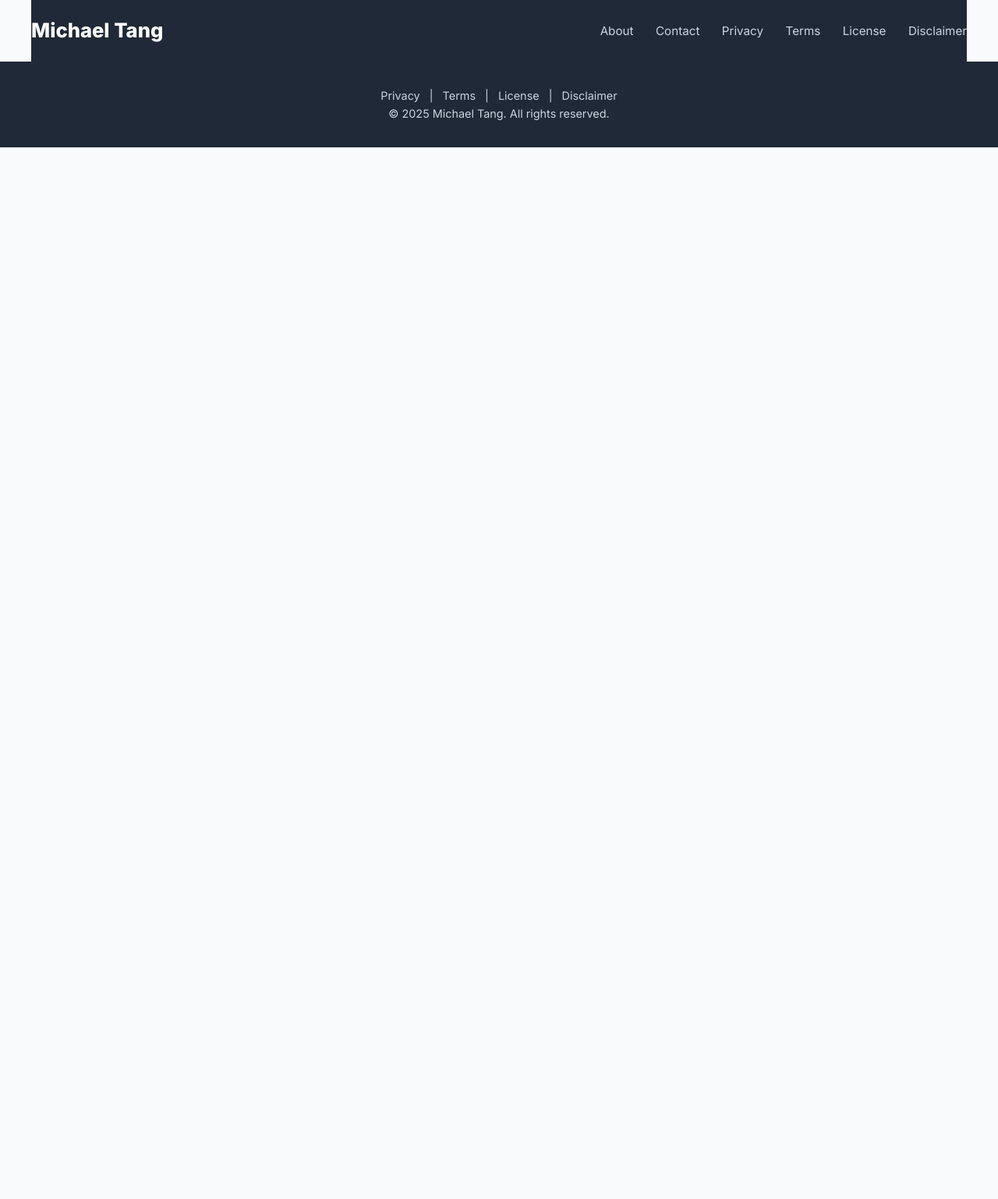
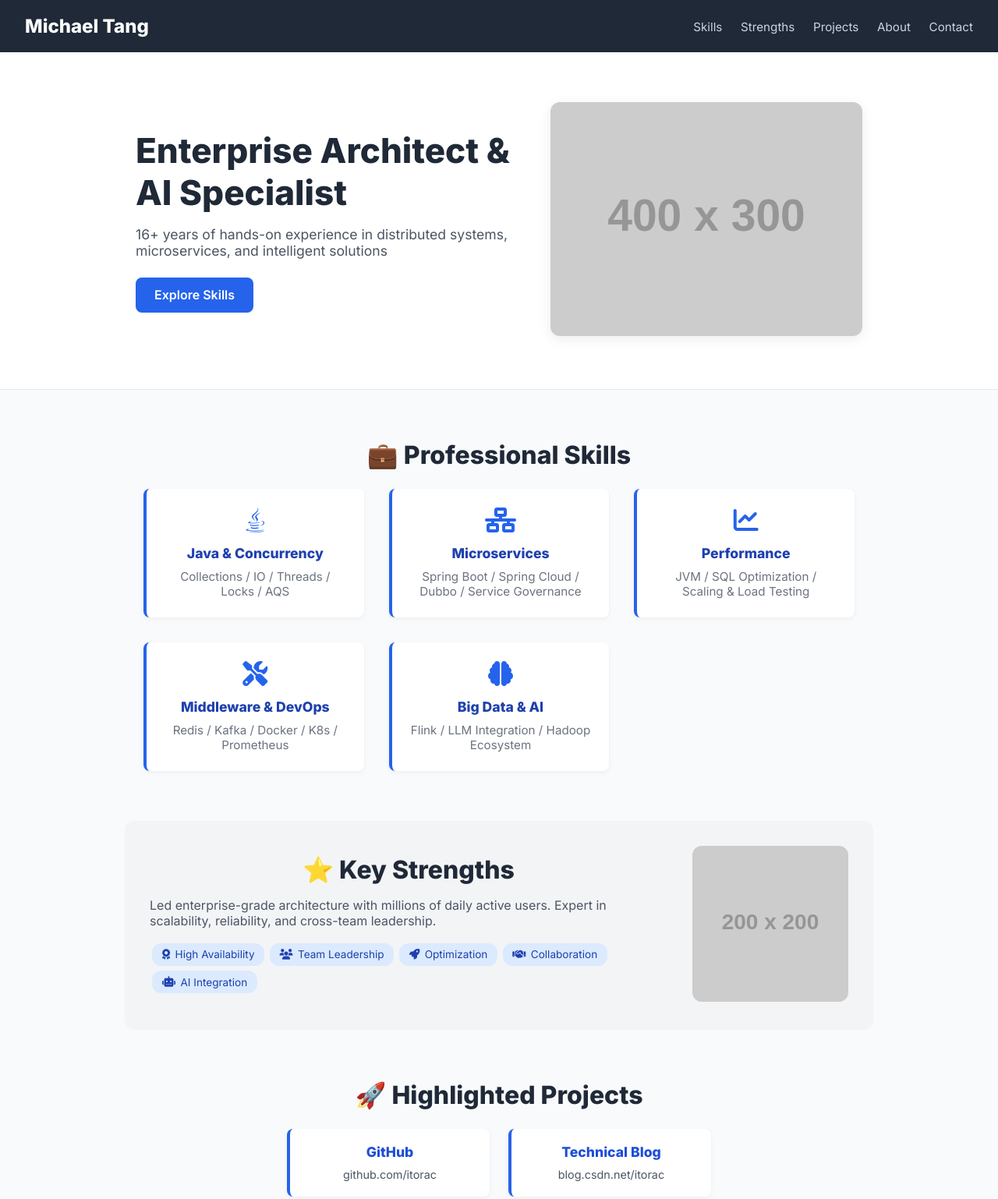
Before and after one commit to itorac/itorac.github.io, a plain HTML site: page index.html in a window 1280 px wide. Shown: the top 1538 px of the page at 78% size. Before the commit the page ends 800 px from the top, so only its background shows below. Drawn offline with Linux system fonts and the light colour scheme; placeholder pictures from the web are drawn by us.

Commit message:
Update index.html

```diff
--- a/index.html
+++ b/index.html
@@ -1,203 +1,193 @@
 <!DOCTYPE html>
 <html lang="en">
 <head>
-  <meta charset="UTF-8" />
-  <meta name="viewport" content="width=device-width, initial-scale=1.0" />
+  <meta charset="UTF-8">
+  <meta name="viewport" content="width=device-width, initial-scale=1.0">
+  <meta name="description" content="Michael Tang – Enterprise Architect & AI Specialist with 16+ years in distributed systems and intelligent solutions">
   <title>Michael Tang | Enterprise Architect & AI Specialist</title>
-  <link href="https://fonts.googleapis.com/css2?family=Inter:wght@400;600;800&display=swap" rel="stylesheet" />
-  <link rel="stylesheet" href="https://cdnjs.cloudflare.com/ajax/libs/font-awesome/6.4.0/css/all.min.css" />
+  <link rel="preconnect" href="https://fonts.googleapis.com">
+  <link rel="preconnect" href="https://fonts.gstatic.com" crossorigin>
+  <link href="https://fonts.googleapis.com/css2?family=Inter:wght@400;600;800&display=swap" rel="stylesheet">
+  <link rel="stylesheet" href="https://cdnjs.cloudflare.com/ajax/libs/font-awesome/6.4.0/css/all.min.css">
   <style>
-    :root {
-      --primary: #3b82f6;
-      --dark: #1f2937;
-      --gray: #6b7280;
-      --light: #f9fafc;
-    }
-    * {
-      margin: 0;
-      padding: 0;
-      box-sizing: border-box;
-    }
-    html {
-      scroll-behavior: smooth;
-    }
-    body {
-      font-family: 'Inter', sans-serif;
-      background: var(--light);
-      color: var(--dark);
-      line-height: 1.6;
-    }
-    .container {
-      max-width: 1200px;
-      margin: auto;
-      padding: 0 1.5rem;
-    }
+    * { margin: 0; padding: 0; box-sizing: border-box; }
+    html { scroll-behavior: smooth; }
+    body { font-family: 'Inter', sans-serif; color: #333; background: #f9fafc; }
+
     .navbar {
-      background: var(--dark);
-      padding: 1.2rem 0;
-      display: flex;
-      justify-content: space-between;
-      align-items: center;
+      display: flex; justify-content: space-between; align-items: center;
+      padding: 1.2rem 2rem; background: #1f2937;
     }
     .navbar .logo {
-      color: #fff;
-      font-size: 1.6rem;
-      font-weight: 800;
-      text-decoration: none;
+      font-size: 1.5rem; font-weight: 800; color: #fff; text-decoration: none;
     }
-    .nav-links a {
-      margin-left: 1.5rem;
-      color: #cbd5e1;
-      text-decoration: none;
-      font-size: 0.95rem;
-      transition: color 0.3s;
+    .navbar .nav-links a {
+      margin-left: 1.2rem; color: #cbd5e1; text-decoration: none; font-size: 0.95rem;
     }
-    .nav-links a:hover {
-      color: #fff;
+    .navbar .nav-links a:hover { color: #fff; }
+
+    .hero-image-text {
+      display: flex; flex-wrap: wrap; align-items: center; justify-content: center;
+      gap: 2rem; background: #fff; padding: 4rem 2rem; border-bottom: 1px solid #e5e7eb;
+    }
+    .hero-text { flex: 1 1 300px; max-width: 500px; }
+    .hero-text h1 {
+      font-size: 2.75rem; color: #1f2937; font-weight: 800; margin-bottom: 1rem;
+    }
+    .hero-text p {
+      font-size: 1.1rem; color: #4b5563; margin-bottom: 1.5rem;
+    }
+    .btn {
+      display: inline-block; padding: 0.8rem 1.5rem; background: #2563eb; color: #fff;
+      border-radius: 8px; font-weight: 600; text-decoration: none;
+    }
+    .btn:hover { background: #1d4ed8; }
+    .hero-image img {
+      max-width: 100%; height: auto; border-radius: 12px;
+      box-shadow: 0 4px 16px rgba(0,0,0,0.08);
     }
 
-    .hero-image-text {
-      display: flex;
-      flex-wrap: wrap;
-      align-items: center;
-      justify-content: center;
-      padding: 4rem 0;
-      background: #fff;
-      gap: 2rem;
-      border-bottom: 1px solid #e5e7eb;
+    .section { max-width: 960px; margin: 4rem auto; padding: 0 1.5rem; }
+    .section h2 {
+      font-size: 2rem; color: #1f2937; margin-bottom: 1.5rem; text-align: center; font-weight: 700;
     }
-    .hero-text {
-      flex: 1 1 300px;
-      max-width: 500px;
+
+    .skills-grid {
+      display: grid; grid-template-columns: repeat(auto-fit, minmax(220px, 1fr)); gap: 2rem;
     }
-    .hero-text h1 {
-      font-size: 2.8rem;
-      font-weight: 800;
-      margin-bottom: 1rem;
-      color: var(--dark);
+    .skill-group {
+      background: #fff; padding: 1.5rem; border-left: 4px solid #2563eb;
+      border-radius: 8px; box-shadow: 0 2px 6px rgba(0,0,0,0.05); text-align: center;
     }
-    .hero-text p {
-      font-size: 1.15rem;
-      color: var(--gray);
-      margin-bottom: 1.8rem;
+    .skill-group .icon { margin-bottom: 1rem; color: #2563eb; }
+    .skill-group h3 { margin-bottom: 0.6rem; font-size: 1.1rem; color: #1e40af; }
+    .skill-group p { font-size: 0.95rem; color: #6b7280; }
+
+    .strengths {
+      display: flex; flex-wrap: wrap; align-items: center; gap: 2rem;
+      background: #f3f4f6; padding: 2rem; border-radius: 12px;
     }
-    .btn {
-      padding: 0.8rem 1.6rem;
-      background: var(--primary);
-      color: #fff;
-      font-weight: 600;
-      border-radius: 8px;
-      text-decoration: none;
-      transition: background 0.3s;
+    .strengths-image img {
+      max-width: 220px; height: auto; border-radius: 12px;
     }
-    .btn:hover {
-      background: #2563eb;
+    .strengths-content { flex: 1 1 300px; }
+    .strengths-content h2 { margin-bottom: 1rem; }
+    .strength-text { margin-bottom: 1rem; font-size: 1rem; color: #4b5563; }
+    .tags { list-style: none; display: flex; flex-wrap: wrap; }
+    .tags li {
+      background: #dbeafe; color: #1e40af; padding: 0.4rem 0.8rem; border-radius: 12px;
+      margin: 0.2rem; font-size: 0.85rem; display: flex; align-items: center; gap: 0.4rem;
     }
-    .section {
-      padding: 4rem 0;
+
+    .projects-grid { display: flex; gap: 1.5rem; justify-content: center; margin-top: 1rem; flex-wrap: wrap; }
+    .project-card {
+      background: #fff; padding: 1.2rem; border-left: 4px solid #2563eb;
+      border-radius: 8px; box-shadow: 0 2px 6px rgba(0,0,0,0.05); text-align: center; width: 260px;
     }
-    .section h2 {
-      text-align: center;
-      font-size: 2rem;
-      font-weight: 700;
-      margin-bottom: 2rem;
-      color: var(--dark);
+    .project-card h3 { margin-bottom: 0.5rem; font-size: 1.1rem; color: #1d4ed8; }
+    .project-card p a { color: #4b5563; text-decoration: none; font-size: 0.9rem; }
+    .project-card p a:hover { color: #1e40af; }
+
+    .footer {
+      background: #1f2937; padding: 2rem 1rem; text-align: center; font-size: 0.9rem; color: #cbd5e1;
     }
-    .skills-grid,
-    .projects-grid {
-      display: grid;
-      gap: 1.8rem;
-      grid-template-columns: repeat(auto-fit, minmax(220px, 1fr));
-    }
-    .skill-group,
-    .project-card {
-      background: #fff;
-      border-left: 4px solid var(--primary);
-      padding: 1.5rem;
-      border-radius: 0 8px 8px 0;
-      box-shadow: 0 4px 8px rgba(0,0,0,0.05);
-      text-align: center;
-    }
-    .skill-group .icon {
-      color: var(--primary);
-      margin-bottom: 1rem;
-    }
-    .skill-group h3 {
-      font-size: 1.1rem;
-      color: #1e40af;
-      margin-bottom: 0.5rem;
-    }
-    .skill-group p {
-      font-size: 0.95rem;
-      color: var(--gray);
-    }
-    .strengths {
-      background: #f3f4f6;
-      border-radius: 12px;
-      padding: 2rem;
-      display: flex;
-      flex-wrap: wrap;
-      gap: 2rem;
-      align-items: center;
-    }
-    .tags {
-      list-style: none;
-      display: flex;
-      flex-wrap: wrap;
-      gap: 0.5rem;
-    }
-    .tags li {
-      background: #dbeafe;
-      color: #1e40af;
-      padding: 0.4rem 0.8rem;
-      border-radius: 12px;
-      font-size: 0.85rem;
-      display: flex;
-      align-items: center;
-      gap: 0.4rem;
-    }
-    .footer {
-      background: var(--dark);
-      color: #cbd5e1;
-      text-align: center;
-      padding: 2rem 1rem;
-      font-size: 0.9rem;
-    }
-    .footer a {
-      color: #cbd5e1;
-      text-decoration: none;
-      margin: 0 0.5rem;
-    }
-    .footer a:hover {
-      color: #fff;
-    }
+    .footer a { color: #cbd5e1; text-decoration: none; }
+    .footer a:hover { color: #fff; }
   </style>
 </head>
 <body>
-  <header class="navbar container">
-    <a href="#" class="logo">Michael Tang</a>
-    <nav class="nav-links">
+  <nav class="navbar">
+    <a href="index.html" class="logo">Michael Tang</a>
+    <div class="nav-links">
+      <a href="#skills">Skills</a>
+      <a href="#strengths">Strengths</a>
+      <a href="#projects">Projects</a>
       <a href="about.html">About</a>
       <a href="contact.html">Contact</a>
-      <a href="privacy.html">Privacy</a>
-      <a href="terms.html">Terms</a>
-      <a href="license.html">License</a>
-      <a href="disclaimer.html">Disclaimer</a>
-    </nav>
-  </header>
+    </div>
+  </nav>
 
-  <main class="container">
-    <!-- Hero, Skills, Strengths, Projects... 内容结构保持不变 -->
-  </main>
+  <section class="hero-image-text">
+    <div class="hero-text">
+      <h1>Enterprise Architect & AI Specialist</h1>
+      <p>16+ years of hands-on experience in distributed systems, microservices, and intelligent solutions</p>
+      <a href="#skills" class="btn">Explore Skills</a>
+    </div>
+    <div class="hero-image">
+      <img src="https://placehold.co/400x300/007acc/ffffff?text=Architecture+Design" alt="Architecture Design" />
+    </div>
+  </section>
+
+  <section id="skills" class="section">
+    <h2>💼 Professional Skills</h2>
+    <div class="skills-grid">
+      <div class="skill-group">
+        <i class="fab fa-java fa-2x icon"></i>
+        <h3>Java & Concurrency</h3>
+        <p>Collections / IO / Threads / Locks / AQS</p>
+      </div>
+      <div class="skill-group">
+        <i class="fas fa-network-wired fa-2x icon"></i>
+        <h3>Microservices</h3>
+        <p>Spring Boot / Spring Cloud / Dubbo / Service Governance</p>
+      </div>
+      <div class="skill-group">
+        <i class="fas fa-chart-line fa-2x icon"></i>
+        <h3>Performance</h3>
+        <p>JVM / SQL Optimization / Scaling & Load Testing</p>
+      </div>
+      <div class="skill-group">
+        <i class="fas fa-tools fa-2x icon"></i>
+        <h3>Middleware & DevOps</h3>
+        <p>Redis / Kafka / Docker / K8s / Prometheus</p>
+      </div>
+      <div class="skill-group">
+        <i class="fas fa-brain fa-2x icon"></i>
+        <h3>Big Data & AI</h3>
+        <p>Flink / LLM Integration / Hadoop Ecosystem</p>
+      </div>
+    </div>
+  </section>
+
+  <section id="strengths" class="section strengths">
+    <div class="strengths-content">
+      <h2>⭐ Key Strengths</h2>
+      <p class="strength-text">Led enterprise-grade architecture with millions of daily active users. Expert in scalability, reliability, and cross-team leadership.</p>
+      <ul class="tags">
+        <li><i class="fas fa-award"></i> High Availability</li>
+        <li><i class="fas fa-users"></i> Team Leadership</li>
+        <li><i class="fas fa-rocket"></i> Optimization</li>
+        <li><i class="fas fa-handshake"></i> Collaboration</li>
+        <li><i class="fas fa-robot"></i> AI Integration</li>
+      </ul>
+    </div>
+    <div class="strengths-image">
+      <img src="https://placehold.co/200x200/007acc/ffffff?text=Team+Collaboration" alt="Team Collaboration" />
+    </div>
+  </section>
+
+  <section id="projects" class="section">
+    <h2>🚀 Highlighted Projects</h2>
+    <div class="projects-grid">
+      <div class="project-card">
+        <h3>GitHub</h3>
+        <p><a href="https://github.com/itorac" target="_blank" rel="noopener">github.com/itorac</a></p>
+      </div>
+      <div class="project-card">
+        <h3>Technical Blog</h3>
+        <p><a href="https://blog.csdn.net/itorac" target="_blank" rel="noopener">blog.csdn.net/itorac</a></p>
+      </div>
+    </div>
+  </section>
 
   <footer class="footer">
+    <p>&copy; 2025 Michael Tang. All rights reserved.</p>
     <p>
       <a href="privacy.html">Privacy</a> |
       <a href="terms.html">Terms</a> |
       <a href="license.html">License</a> |
       <a href="disclaimer.html">Disclaimer</a>
     </p>
-    <p>&copy; 2025 Michael Tang. All rights reserved.</p>
   </footer>
 </body>
 </html>
```
